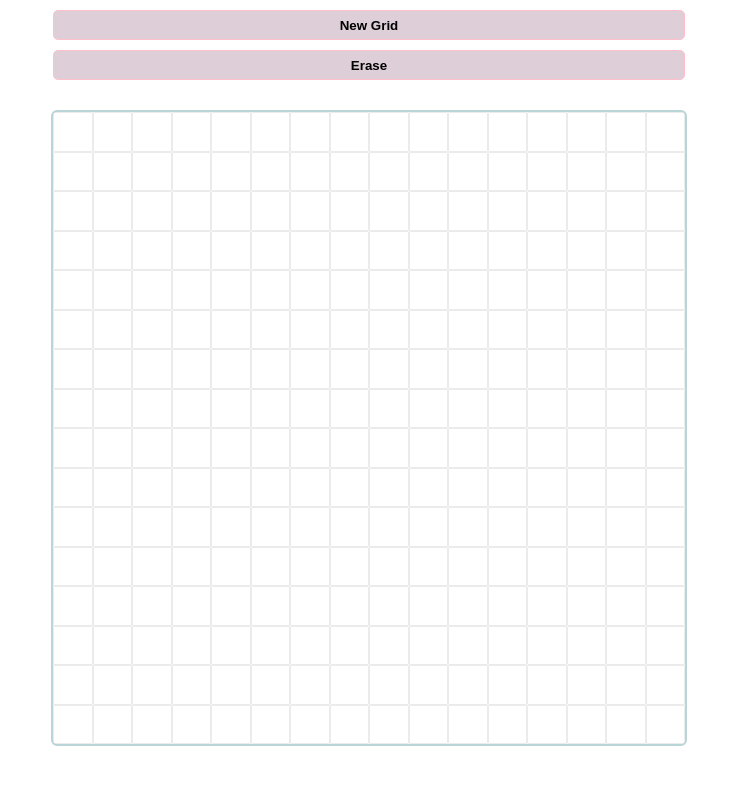
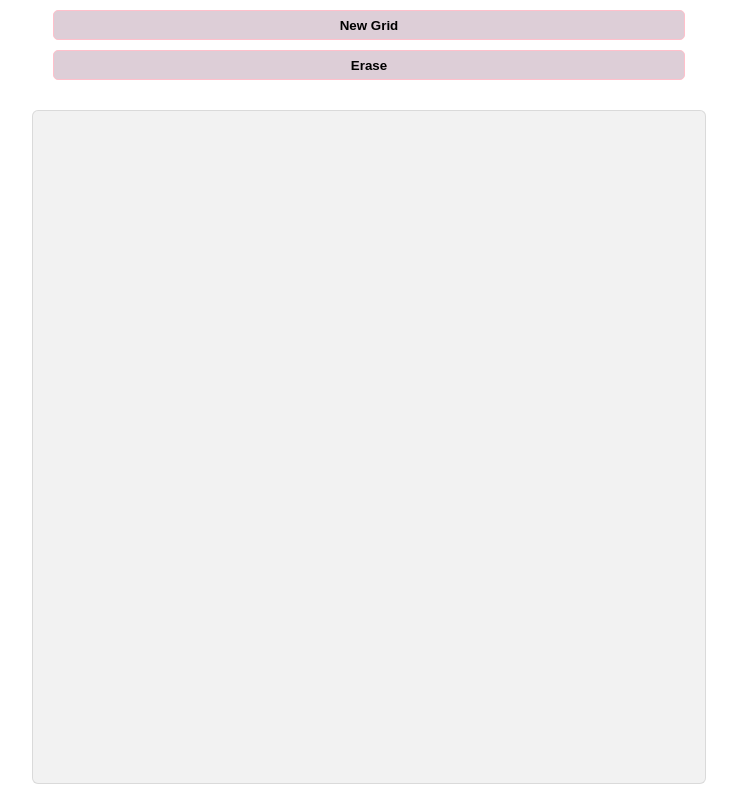
Before and after one commit to marvinkeilbach/etch-a-sketch, a plain HTML site: page index.html in a window 1280 px wide. Shown: the whole page, without its empty margins (271-1008 px from the left). Drawn offline with Linux system fonts and the light colour scheme.

Commit message:
Version 3: Fine-tuned some styles

```diff
--- a/styles.css
+++ b/styles.css
@@ -3,12 +3,13 @@
     grid-gap: 0.0rem;
     width: 50%;
     margin: 30px auto 0 auto;
-    border: 2px solid rgba(77, 148, 153, 0.39);
+    border: 1px solid rgba(43, 43, 43, 0.123);
     border-radius: 6px;
+    background-color: rgba(226, 226, 226, 0.438);
+    padding: 20px;
 }
 
 .div {
-    border: 1px solid #cecece67;
     border-radius: 1px;
     transition: 10ms;
 }
@@ -17,10 +18,6 @@
     content: "";
     padding-bottom: 100%;
     display: block;
-}
-
-.changeColor {
-    background-color: rgb(51, 122, 118);
 }
 
 .button {
```
